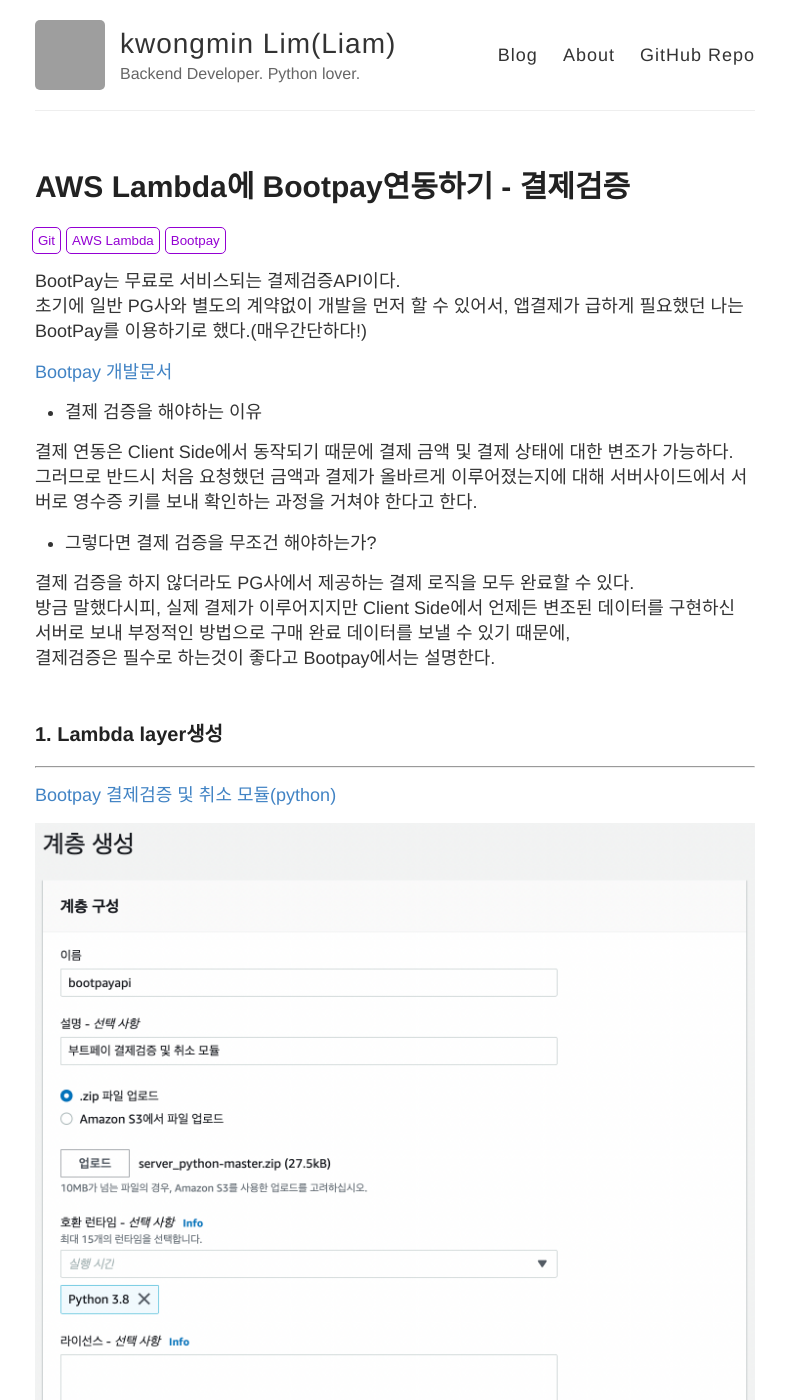
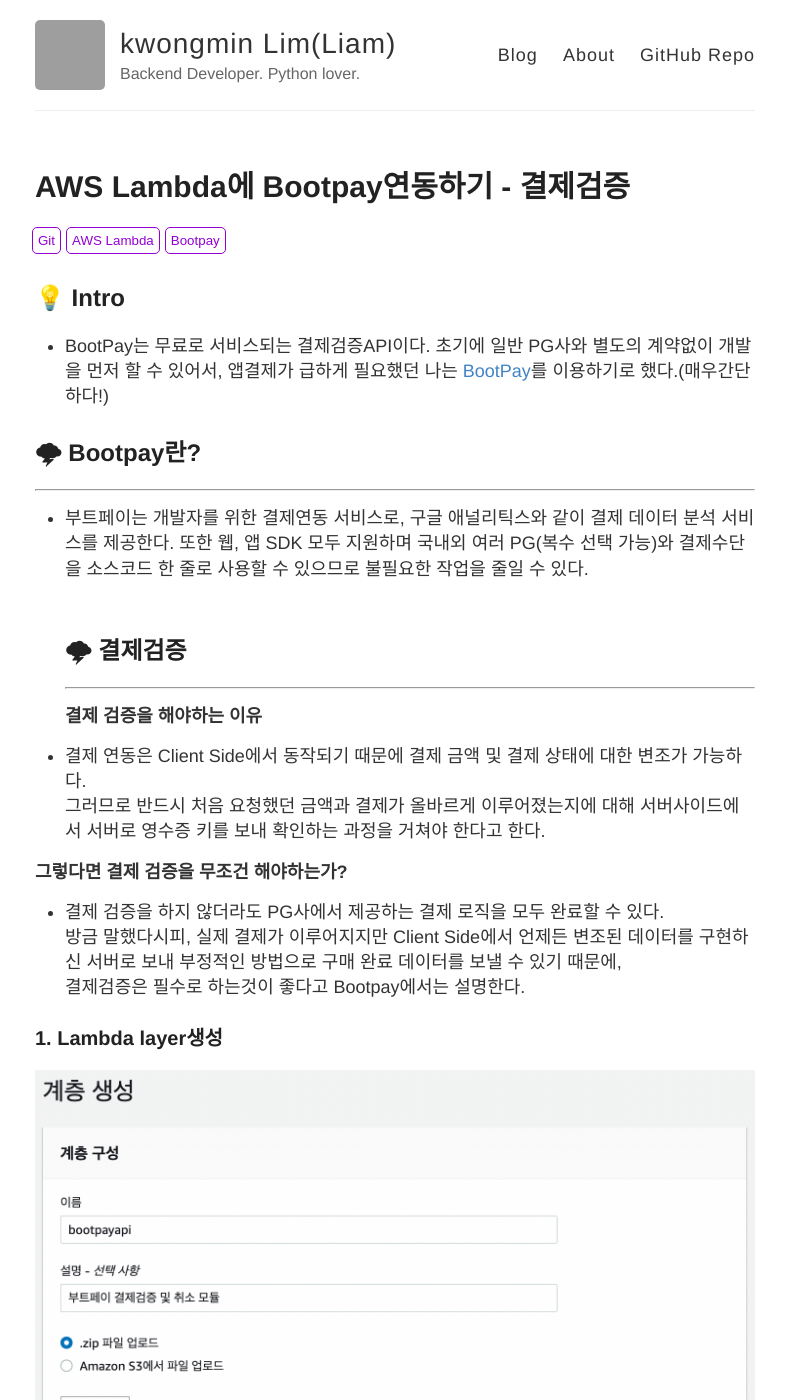
Before and after one commit to liampoet/liampoet.github.io-test2, a Jekyll site: the page built from _posts/2022-3-15-Lambda-Bootpay.md, in a window 1280 px wide and 1400 px high. Shown: the whole window, without its empty margins (245-1031 px from the left). Built offline with Jekyll 4.4.1, drawn with Linux system fonts in a browser that asks for light colours; comment, search, counter and statistics services are not loaded; some of the changed text lies outside the part shown; grey boxes are pictures that could not be loaded.

Commit message:
Update 2022-3-15-Lambda-Bootpay.md

```diff
--- a/_posts/2022-3-15-Lambda-Bootpay.md
+++ b/_posts/2022-3-15-Lambda-Bootpay.md
@@ -4,48 +4,39 @@
 category: Blog
 tags: [Git, AWS Lambda, Bootpay]
 ---
+## 💡 Intro
+- BootPay는 무료로 서비스되는 결제검증API이다. 초기에 일반 PG사와 별도의 계약없이 개발을 먼저 할 수 있어서, 앱결제가 급하게 필요했던 나는 [BootPay](https://docs.bootpay.co.kr)를 이용하기로 했다.(매우간단하다!)
 
-BootPay는 무료로 서비스되는 결제검증API이다.<br>
-초기에 일반 PG사와 별도의 계약없이 개발을 먼저 할 수 있어서, 앱결제가 급하게 필요했던 나는 BootPay를 이용하기로 했다.(매우간단하다!)
-
-[Bootpay 개발문서](https://docs.bootpay.co.kr)
-
-* 결제 검증을 해야하는 이유
-
-결제 연동은 Client Side에서 동작되기 때문에 결제 금액 및 결제 상태에 대한 변조가 가능하다.<br>
+## 🌩 Bootpay란?
+---------------------------------------
+- 부트페이는 개발자를 위한 결제연동 서비스로, 구글 애널리틱스와 같이 결제 데이터 분석 서비스를 제공한다. 또한 웹, 앱 SDK 모두 지원하며 국내외 여러 PG(복수 선택 가능)와 결제수단을 소스코드 한 줄로 사용할 수 있으므로 불필요한 작업을 줄일 수 있다.
+<br>
+<br>
+## 🌩 결제검증
+---------------------------------------
+**결제 검증을 해야하는 이유**
+- 결제 연동은 Client Side에서 동작되기 때문에 결제 금액 및 결제 상태에 대한 변조가 가능하다.<br>
 그러므로 반드시 처음 요청했던 금액과 결제가 올바르게 이루어졌는지에 대해 서버사이드에서 서버로 영수증 키를 보내 확인하는 과정을 거쳐야 한다고 한다.
 
-* 그렇다면 결제 검증을 무조건 해야하는가?
-
-결제 검증을 하지 않더라도 PG사에서 제공하는 결제 로직을 모두 완료할 수 있다.<br>
+**그렇다면 결제 검증을 무조건 해야하는가?**
+- 결제 검증을 하지 않더라도 PG사에서 제공하는 결제 로직을 모두 완료할 수 있다.<br>
 방금 말했다시피, 실제 결제가 이루어지지만 Client Side에서 언제든 변조된 데이터를 구현하신 서버로 보내 부정적인 방법으로 구매 완료 데이터를 보낼 수 있기 때문에,<br>
 결제검증은 필수로 하는것이 좋다고 Bootpay에서는 설명한다.
-<br>
-<br>
+
 ### 1. Lambda layer생성
----------------------------------------
-
-[Bootpay 결제검증 및 취소 모듈(python)](https://github.com/bootpay/server_python)
-
 ![_config.yml]({{ site.baseurl }}/images/Lambda_layer.png)
-<br>
-부트페이 모듈을 다운 받은 뒤, Lambda layer를 생성해준다.
+[Bootpay 결제검증 및 취소 모듈(python)](https://github.com/bootpay/server_python)을 다운 받은 뒤, Lambda layer를 생성해준다.
 <br>
 <br>
 ### 2. Add a layer
----------------------------------------
-
 생성한 Bootpay layer를 Lambda함수에 추가해준다.
 
 ![_config.yml]({{ site.baseurl }}/images/Add_layer.png)
-<br>
 그리고 import해준다.
 <script src="https://gist.github.com/liampoet/68ee37108f40218d4bb02569760f9770.js"></script>
 <br>
 <br>
 ### 3. 검증코드 작성하기
----------------------------------------
-
 <script src="https://gist.github.com/liampoet/1411491dd7db55df67987bb9327c4d15.js"></script>
 
 이것만 작성하면 매우 간단하게 결제 검증을 끝낼 수 있다.<br>
@@ -54,8 +45,7 @@
 또한 위 코드와 같이 결제 금액으로 비교를 해주면 되는데, 가격말고도 원하는 다른 데이터를 추가로 비교할 수 도있다<br>
 <br>
 
-* 검증결과
-
+**검증결과**
 <script src="https://gist.github.com/liampoet/090c67f98babb85aa1eb85d222a9b37c.js"></script>
 <br>
 결제가 완료되면 "s"값이 1이나온다.<br>
```
